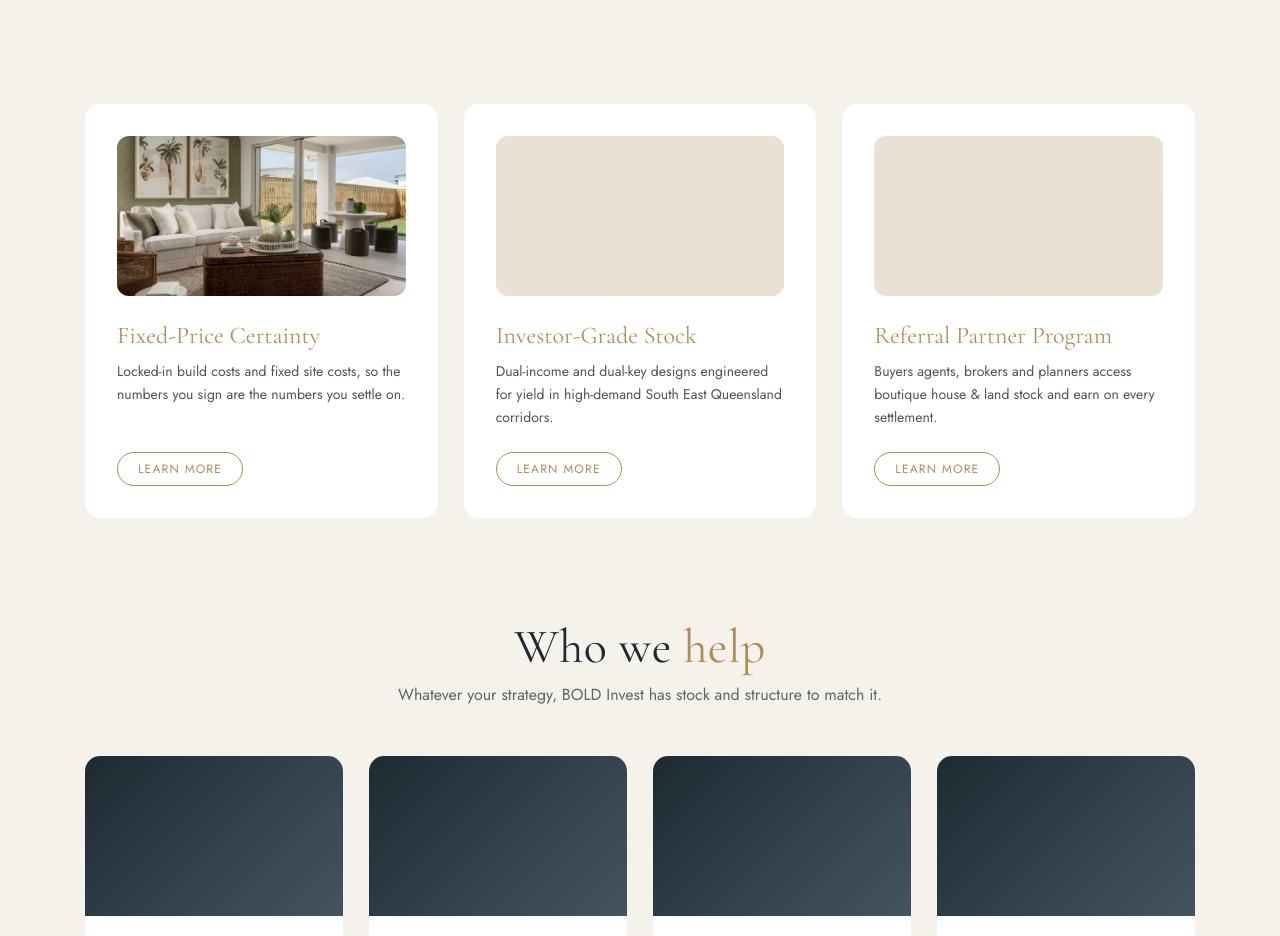
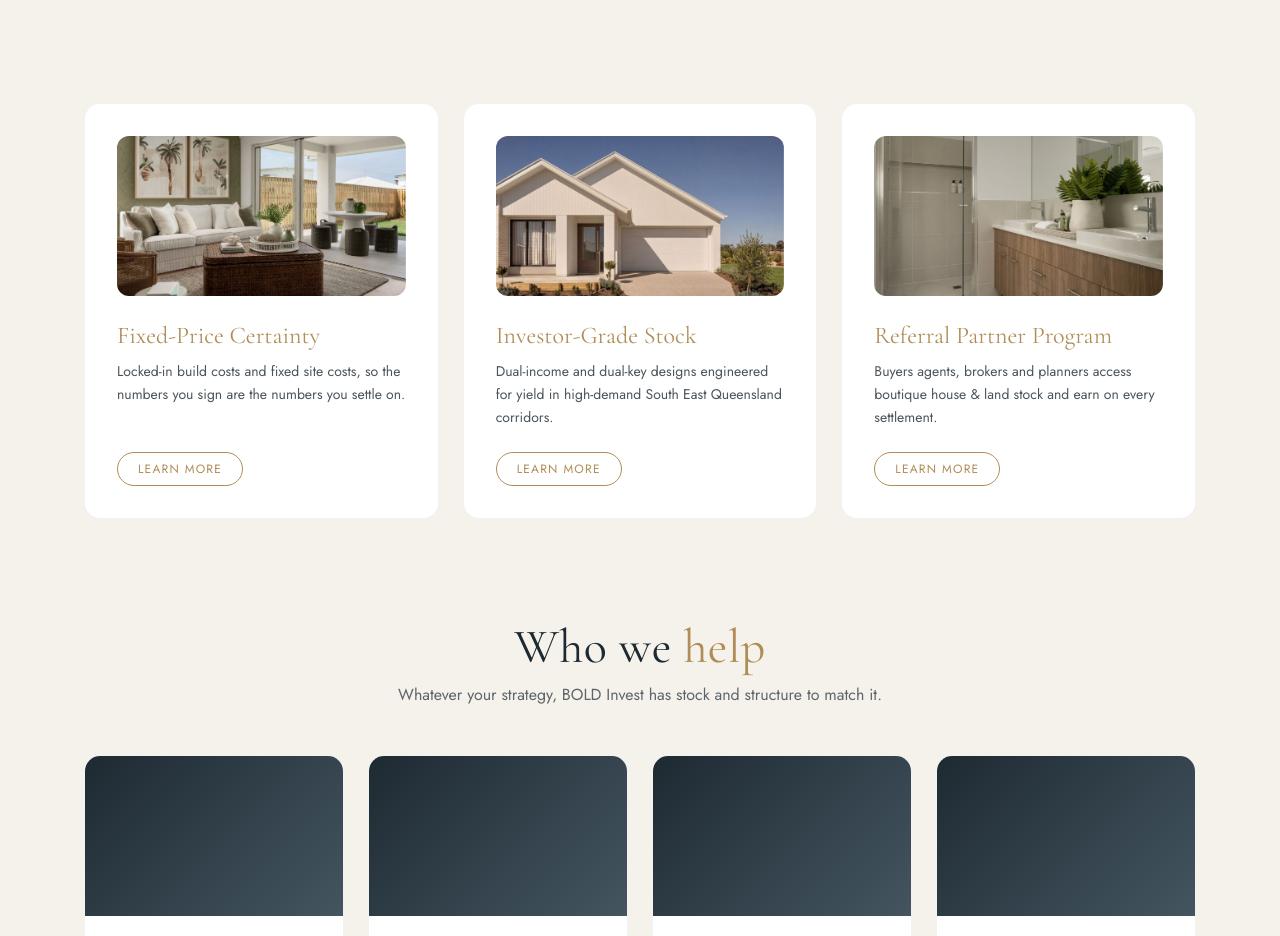
Before and after one commit to abundanceagent/agent-hub, a Next.js app in the folder portal/: page / in a window 1280 px wide. Shown: the part 1000-1936 px from the top of the page. Built offline with nearby package versions, Linux system fonts and the light colour scheme.

Commit message:
Add files via upload

```diff
--- a/portal/app/page.tsx
+++ b/portal/app/page.tsx
@@ -24,10 +24,12 @@ const promos: { title: string; body: string; image?: string }[] = [
   {
     title: 'Investor-Grade Stock',
     body: 'Dual-income and dual-key designs engineered for yield in high-demand South East Queensland corridors.',
+    image: '/investor-grade-stock.jpg',
   },
   {
     title: 'Referral Partner Program',
     body: 'Buyers agents, brokers and planners access boutique house & land stock and earn on every settlement.',
+    image: '/referral-partner.jpg',
   },
 ]
 
```
